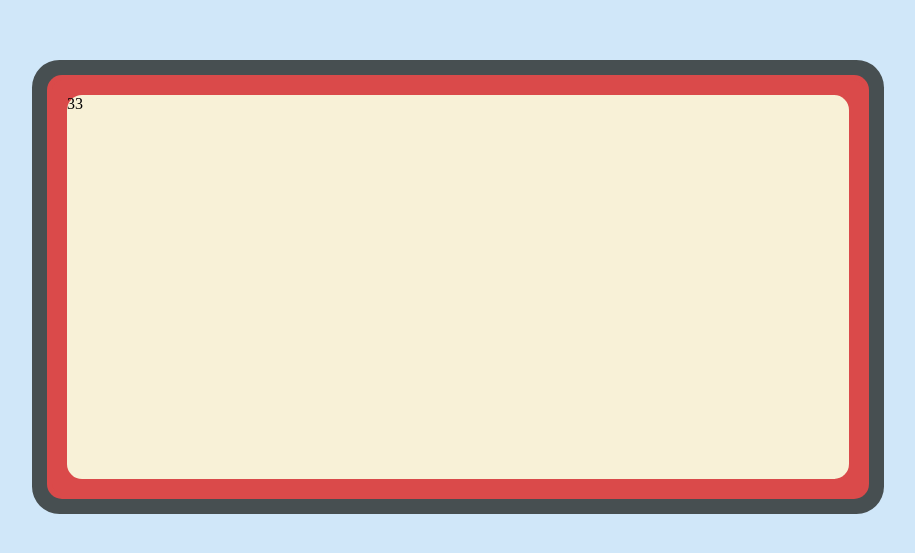
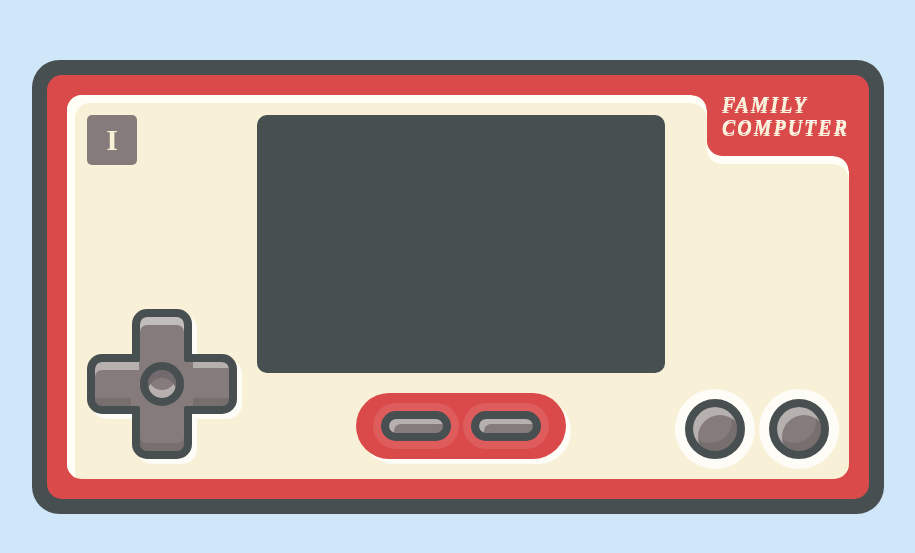
Before and after one commit to XboxYan/NintendoNes, a plain HTML site: page index.html in a window 1280 px wide. Shown: the part 113-666 px from the top of the page, without its empty margins (182-1097 px from the left). Drawn offline with Linux system fonts and the light colour scheme.

Commit message:
UI compelet !

```diff
--- a/css/index.css
+++ b/css/index.css
@@ -21,10 +21,211 @@ html,body{
     padding: 15px;
 }
 .panel{
+    position: relative;
     height: 100%;
+    padding: 20px;
+    box-sizing: border-box;
     background: #f8f1d7;
     border-radius: 15px;
+    display: flex;
+    flex-direction: row;
+    box-shadow: inset 8px 8px #fffef7;
 }
+.function-area{
+    flex: 1;
+    display: flex;
+    padding: 0 20px;
+    justify-content: center;
+    flex-direction: column;
+}
+.controller-area{
+    position: relative;
+    display: flex;
+    flex-direction: row;
+}
+.action-area{
+    display: flex;
+    flex-direction: row;
+}
+.controller{
+    position: relative;
+    width: 150px;
+    height: 150px;
+    align-self: flex-end;
+    filter: drop-shadow(5px 5px 0px rgba(255,255,255,.8));
+}
+.controller button{
+    position: absolute;
+    z-index: 1;
+    border: 8px solid #474f51;
+    background: #857b7a;
+    color: transparent;
+    border-radius: 15px;
+    box-sizing: border-box;
+    outline: 0;
+    width: 60px;
+    height: 60px;
+    left: 50%;
+    top: 50%;
+    transform: translate(-50%,-50%);
+}
+.controller::before{
+    content: '';
+    position: absolute;
+    z-index: 0;
+    pointer-events: none;
+    box-sizing: border-box;
+    left: 50%;
+    top: 50%;
+    width: 60px;
+    height: 60px;
+    background: #857b7a;
+    transform: translate(-50%,-50%);
+}
+.controller::after{
+    content: '';
+    z-index: 2;
+    position: absolute;
+    pointer-events: none;
+    box-sizing: border-box;
+    width: 44px;
+    height: 44px;
+    border: 8px solid #474f51;
+    border-radius: 50%;
+    left: 50%;
+    top: 50%;
+    transform: translate(-50%,-50%);
+    box-shadow:inset 0px 8px 0 0px #736a6d,inset 0px -8px 0 0px rgba(255,255,255,.4);
+}
+button.button-up{
+    top: 0;
+    transform: translate(-50%,0);
+    border-bottom: 0;
+    height: 52px;
+    border-bottom-right-radius:0;
+    border-bottom-left-radius:0;
+    box-shadow:inset 0px 8px 0 0px rgba(255,255,255,.5);
+}
+button.button-right{
+    left: auto;
+    right: 0;
+    transform: translate(0,-50%);
+    border-left: 0;
+    width: 52px;
+    border-bottom-left-radius:0;
+    border-top-left-radius:0;
+    box-shadow:inset 8px 0 0 0px #857b7a, inset 6px 6px 0 0px rgba(255,255,255,.4), inset 8px -8px 0 0px rgba(0,0,0,.1);
+}
+button.button-down{
+    top: auto;
+    transform: translate(-50%,0);
+    bottom: 0;
+    border-top: 0;
+    height: 52px;
+    border-top-right-radius:0;
+    border-top-left-radius:0;
+    box-shadow:inset 0px -8px 0 0px rgba(0,0,0,.1);
+}
+button.button-left{
+    left: 0;
+    transform: translate(0,-50%);
+    border-right: 0;
+    width: 52px;
+    border-bottom-right-radius:0;
+    border-top-right-radius:0;
+    box-shadow:inset 0px 8px 0 0px rgba(255,255,255,.4), inset -8px 0px 0 0px #857b7a, inset -8px -8px 0 0px rgba(0,0,0,.1);
+}
+.function{
+    display: flex;
+    padding: 8px 15px;
+    border-radius: 50px;
+    align-self: center;
+    background: #da4a4a;
+    box-shadow: 5px 5px 0 rgba(255,255,255,.8);
+}
+.function button{
+    margin: 10px;
+    height: 30px;
+    width: 70px;
+    outline: 0;
+    border: 8px solid #474f51;
+    box-shadow: 0 0 0 8px rgba(255,255,255,.1),inset 5px 5px 0 0px rgba(255,255,255,.4) ;
+    background: #857b7a;
+    color: transparent;
+    border-radius: 15px;
+}
+.action{
+    display: flex;
+    align-self: flex-end;
+}
+.action button{
+    width: 60px;
+    height: 60px;
+    background: #857b7a;
+    border-radius: 50%;
+    outline: 0;
+    color: transparent;
+    border: 8px solid #474f51;
+    box-shadow: 0 0 0 10px rgba(255,255,255,.8),inset 5px 8px 0 0px rgba(255,255,255,.4),inset -5px -8px 0 0px rgba(0,0,0,.1) ;
+}
+.action button:first-child{
+    margin-right: 24px;
+}
+.sign{
+    position: absolute;
+    font-weight: bold;
+    font-size: 20px;
+    font-style: italic;
+    right: 0;
+    top: 0;
+    background: #da4a4a;
+    color: #f8f1d7;
+    text-shadow: 0 -2px #fffef7;
+    padding: 0 0 15px 15px;
+    letter-spacing: 0.1em;
+    border-bottom-left-radius: 15px;
+    filter:drop-shadow(0 8px #fffef7)
+}
+.sign::before{
+    content: '';
+    position: absolute;
+    width: 15px;
+    height: 15px;
+    left: -15px;
+    top: 0;
+    background: radial-gradient( circle at left bottom,transparent 14px, #da4a4a 15px);
+}
+.sign::after{
+    content: '';
+    position: absolute;
+    width: 15px;
+    height: 15px;
+    bottom: -15px;
+    right: 0;
+    background: radial-gradient( circle at left bottom,transparent 14px, #da4a4a 15px);
+}
+.joy{
+    position: absolute;
+    left: 0;
+    top: 0;
+    width: 50px;
+    height: 50px;
+    background: #857b7a;
+    border-radius: 5px;
+    text-align: center;
+    line-height: 50px;
+    color: #f8f1d7;
+    font-weight: bold;
+    font-size: 30px;
+}
+.screen{
+    flex:1;
+    background: #474f51;
+    margin-bottom: 20px;
+    border-radius: 10px;
+}
+
+
 
 @media screen and (orientation: portrait) {
 /*竖屏 css*/
--- a/index.html
+++ b/index.html
@@ -2,14 +2,46 @@
 <html lang="en">
 <head>
     <meta charset="UTF-8">
-    <meta name="viewport" content="width=720, initial-scale=1.0">
+    <meta name="viewport" content="width=device-width, initial-scale=1,user-scalable=no">
     <meta http-equiv="X-UA-Compatible" content="ie=edge">
+    <meta name="format-detection" content="telephone=no">
+    <meta name="format-detection" content="email=no">
+    <meta name="apple-mobile-web-app-capable" content="yes">
+    <meta name="full-screen" content="yes">
+    <meta name="browsermode" content="application">
+    <meta name="x5-orientation" content="landscape">
+    <meta name="x5-fullscreen" content="true">
+    <meta name="x5-page-mode" content="app">
     <title>Nes</title>
     <link href="./css/index.css" type="text/css" rel="stylesheet" >
 </head>
 <body>
     <div class="main">
-        <div class="panel">33</div>
+        <div class="panel">
+            <div class="controller-area">
+                <div class="controller">
+                    <button class="button-up">up</button>
+                    <button class="button-right">right</button>
+                    <button class="button-down">down</button>
+                    <button class="button-left">left</button>
+                </div>
+                <div class="joy">I</div>
+            </div>
+            <div class="function-area">
+                <div class="screen"></div>
+                <div class="function">
+                    <button>Select</button>
+                    <button>Pause</button>
+                </div>
+            </div>
+            <div class="action-area">
+                <div class="action">
+                    <button>B</button>
+                    <button>A</button>
+                </div>
+            </div>
+            <div class="sign">FAMILY <br> COMPUTER</div>
+        </div>
     </div>
 </body>
 </html>
```
Also changed, not shown: screenshot/nes.png (added), 1 other file.
